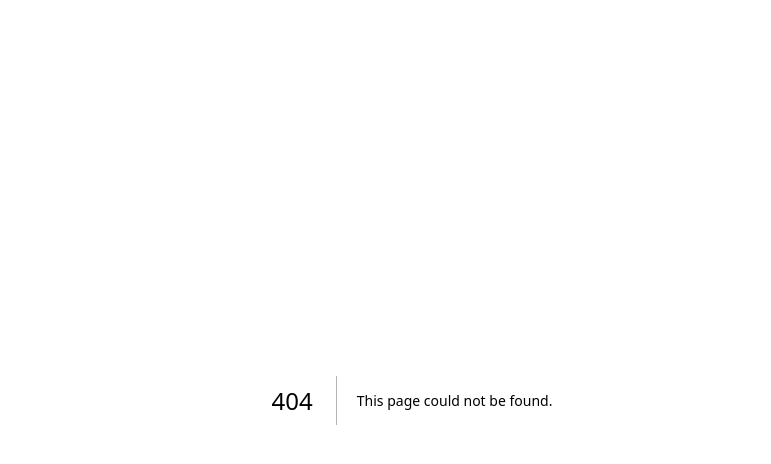
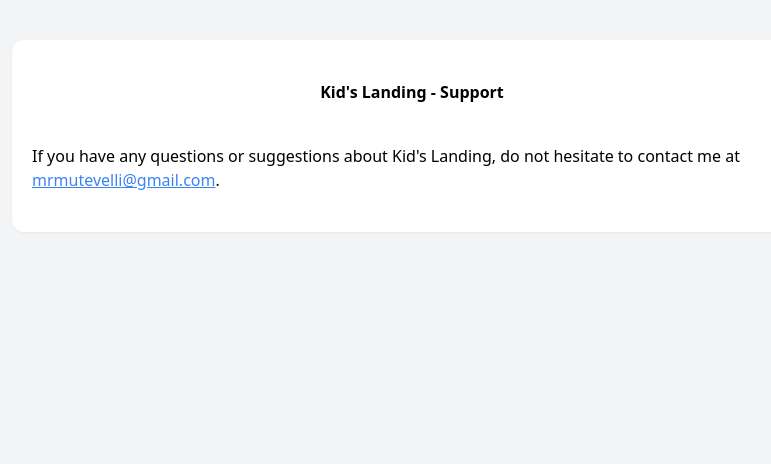
Before and after one commit to sametweb/portfolio, a Next.js app: page /kidslanding/support in a window 1280 px wide. Before the commit this address had no page. Shown: the top 464 px of the page, without its empty margins (228-999 px from the left). Built offline with nearby package versions, Linux system fonts and the light colour scheme.

Commit message:
Add support page for kids landing

```diff
--- a/src/pages/_document.tsx
+++ b/src/pages/_document.tsx
@@ -1,4 +1,4 @@
-import { Html, Head, Main, NextScript } from 'next/document'
+import { Head, Html, Main, NextScript } from "next/document";
 
 export default function Document() {
   return (
@@ -9,5 +9,5 @@
         <NextScript />
       </body>
     </Html>
-  )
+  );
 }
--- a/src/pages/index.tsx
+++ b/src/pages/index.tsx
@@ -1,15 +1,8 @@
+import styles from "@/styles/Home.module.css";
 import Head from "next/head";
-import styles from "@/styles/Home.module.css";
-import {
-  Linkedin,
-  Twitter,
-  Home as HomeIcon,
-  GitHub,
-  GitBranch,
-  Gitlab,
-} from "react-feather";
 import Image from "next/image";
 import Link from "next/link";
+import { GitHub, Linkedin, Twitter } from "react-feather";
 
 export default function Home() {
   return (
--- a/src/pages/kidslanding/privacy-policy.tsx
+++ b/src/pages/kidslanding/privacy-policy.tsx
@@ -1,7 +1,6 @@
 /* eslint-disable react/no-unescaped-entities */
+import styles from "@/styles/Home.module.css";
 import Head from "next/head";
-import React from "react";
-import styles from "@/styles/Home.module.css";
 
 interface Props {}
 
--- /dev/null
+++ b/src/pages/kidslanding/support.tsx
@@ -0,0 +1,30 @@
+/* eslint-disable react/no-unescaped-entities */
+import styles from "@/styles/Home.module.css";
+import Head from "next/head";
+
+interface Props {}
+
+function Support(props: Props) {
+  const {} = props;
+
+  return (
+    <div className={styles.pageContainer}>
+      <Head>
+        <title>Kid's Landing - Support</title>
+        <meta name="viewport" content="width=device-width, initial-scale=1" />
+      </Head>
+
+      <strong>Kid's Landing - Support</strong>
+      <p>
+        If you have any questions or suggestions about Kid's Landing, do not
+        hesitate to contact me at{" "}
+        <a href="mailto:mrmutevelli@gmail.com" className={styles.link}>
+          mrmutevelli@gmail.com
+        </a>
+        .
+      </p>
+    </div>
+  );
+}
+
+export default Support;
--- a/src/styles/Home.module.css
+++ b/src/styles/Home.module.css
@@ -3,7 +3,7 @@
 }
 
 .pageContainer {
-  @apply flex flex-col items-center gap-10 w-full max-w-[800px] my-0 mx-auto bg-white px-5 py-10 mt-10 rounded-xl drop-shadow-sm
+  @apply flex flex-col items-center gap-10 w-full max-w-[800px] my-0 mx-auto bg-white px-5 py-10 mt-10 rounded-xl drop-shadow-sm;
 }
 
 .profileImage {
@@ -21,3 +21,7 @@
 .icons {
   @apply flex gap-2 text-center items-center;
 }
+
+.link {
+  @apply text-blue-500 underline;
+}
--- a/src/styles/globals.css
+++ b/src/styles/globals.css
@@ -3,5 +3,5 @@
 @tailwind utilities;
 
 body {
-    @apply bg-gray-100 px-2;
+  @apply bg-gray-100 px-2;
 }
```
